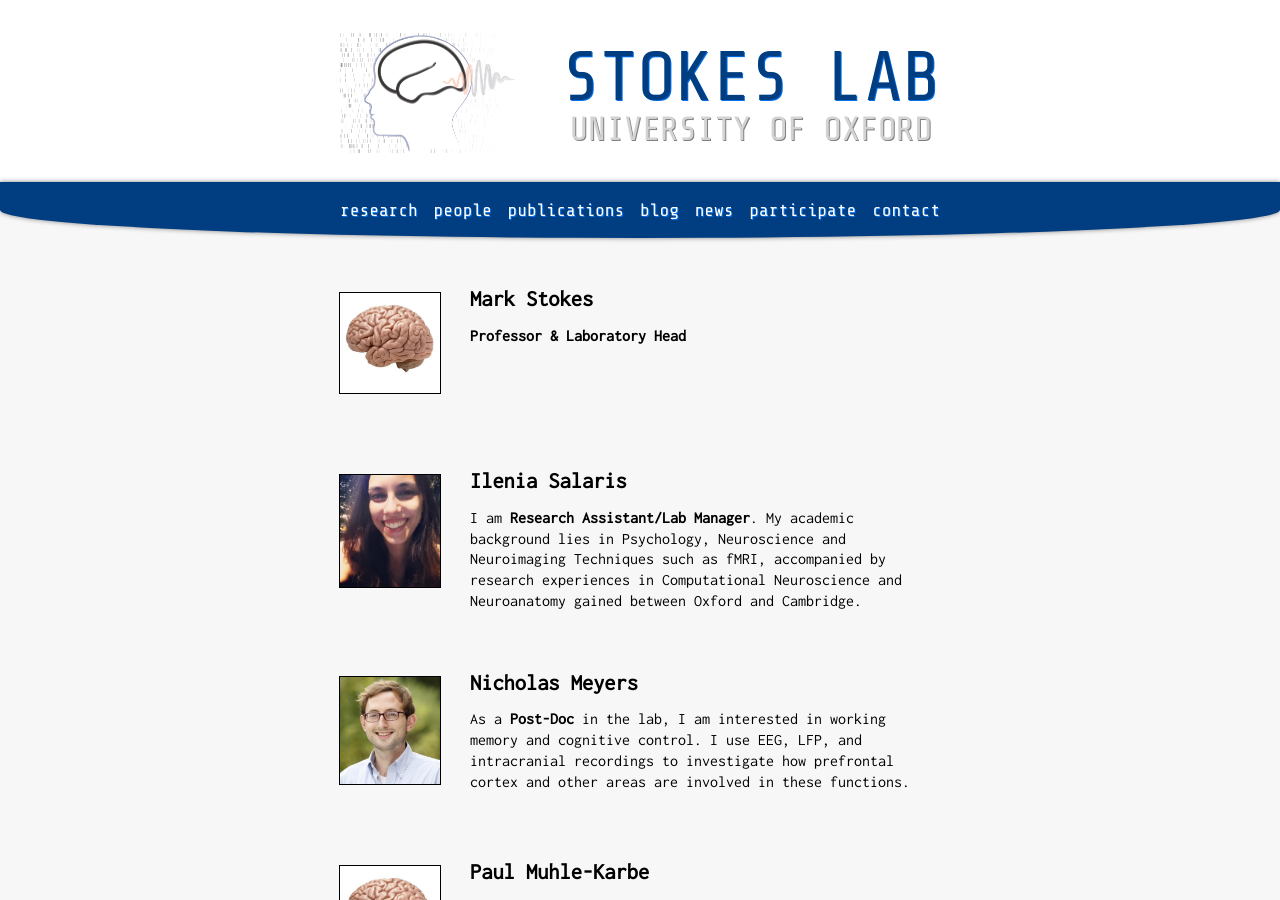
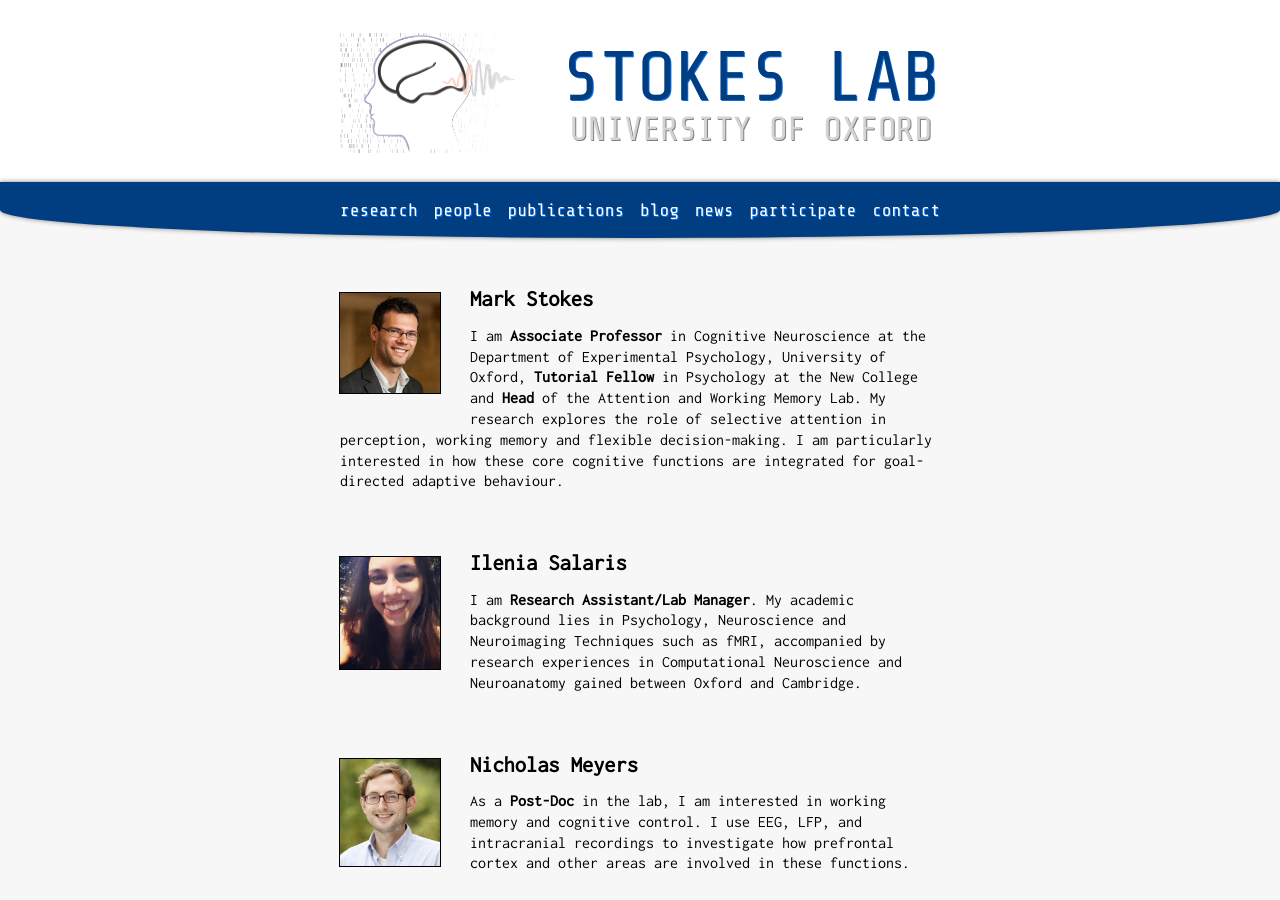
Before and after one commit to stokeslab/stokeslab.github.io, a Jekyll site: the page built from _pages/people.html, in a window 1280 px wide and 900 px high. Built offline with Jekyll 4.4.1, drawn with Linux system fonts in a browser that asks for light colours; nearby versions of some CDN libraries; some web fonts are replaced.

Commit message:
Update people.html

```diff
--- a/_pages/people.html
+++ b/_pages/people.html
@@ -17,9 +17,9 @@ As part of my DPhil in Neuroscience, I am investigating how visual attention is
 
 <div class="people-wrapper">
 		<p>
-			<img src="/images/placeholder_photo.jpg" >
+			<img src="/images/Mark.png" >
 			<h1 class="people-name">Mark Stokes</h1>
-	                <b> Professor & Laboratory Head </b>
+	                I am <b>Associate Professor</b> in Cognitive Neuroscience at the Department of Experimental Psychology, University of Oxford, <b> Tutorial Fellow</b> in Psychology at the New College and <b>Head</b> of the Attention and Working Memory Lab. My research explores the role of selective attention in perception, working memory and flexible decision-making. I am particularly interested in how these core cognitive functions are integrated for goal-directed adaptive behaviour.
 			</p>
 </div>
 
```
